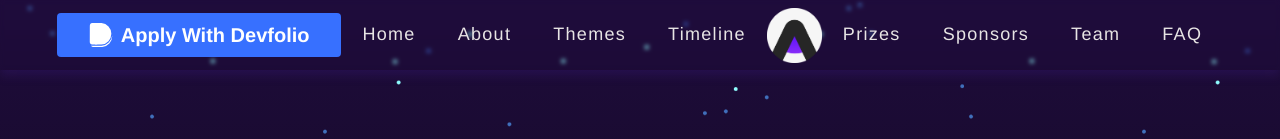
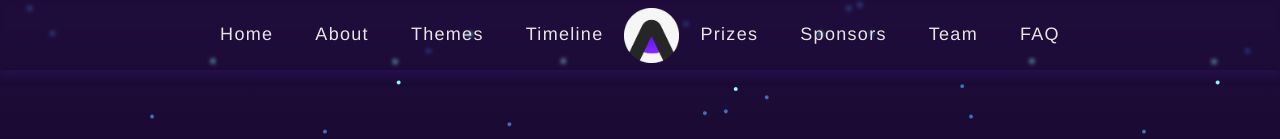
Before and after one commit to abhinavcodedeveloper/HackttheCrisis3.0, a React (Create React App) app: page / in a window 1280 px wide. Shown: the top 139 px of the page. Built offline with nearby package versions, Linux system fonts and the light colour scheme.

Commit message:
changed logo direction

```diff
--- a/src/components/navbar/App.jsx
+++ b/src/components/navbar/App.jsx
@@ -85,8 +85,8 @@ const NAVBAR = () => {
 
               <ul>
                 {/* Left link section */}
-                <li>
-                <a
+                {/* <li> */}
+                {/* <a
         href="https://hack-the-crisis-3.devfolio.co/"
         rel="noreferrer"
         target="_blank"
@@ -105,7 +105,7 @@ const NAVBAR = () => {
           Apply With Devfolio
         </button>
       </a>
-      </li>
+      </li> */}
                 <li className="list--general">
                   <Link to={`#home`}>
                     <span className="links">Home </span>{" "}
--- a/src/components/navbar/styles.scss
+++ b/src/components/navbar/styles.scss
@@ -59,7 +59,7 @@ nav {
   padding: 0 32px;
   transition: all 0.1s ease-in 0s;
   white-space: nowrap;
-  width: 100%;
+  width: 50%;
 }
 button {
   width: 22rem;
```
